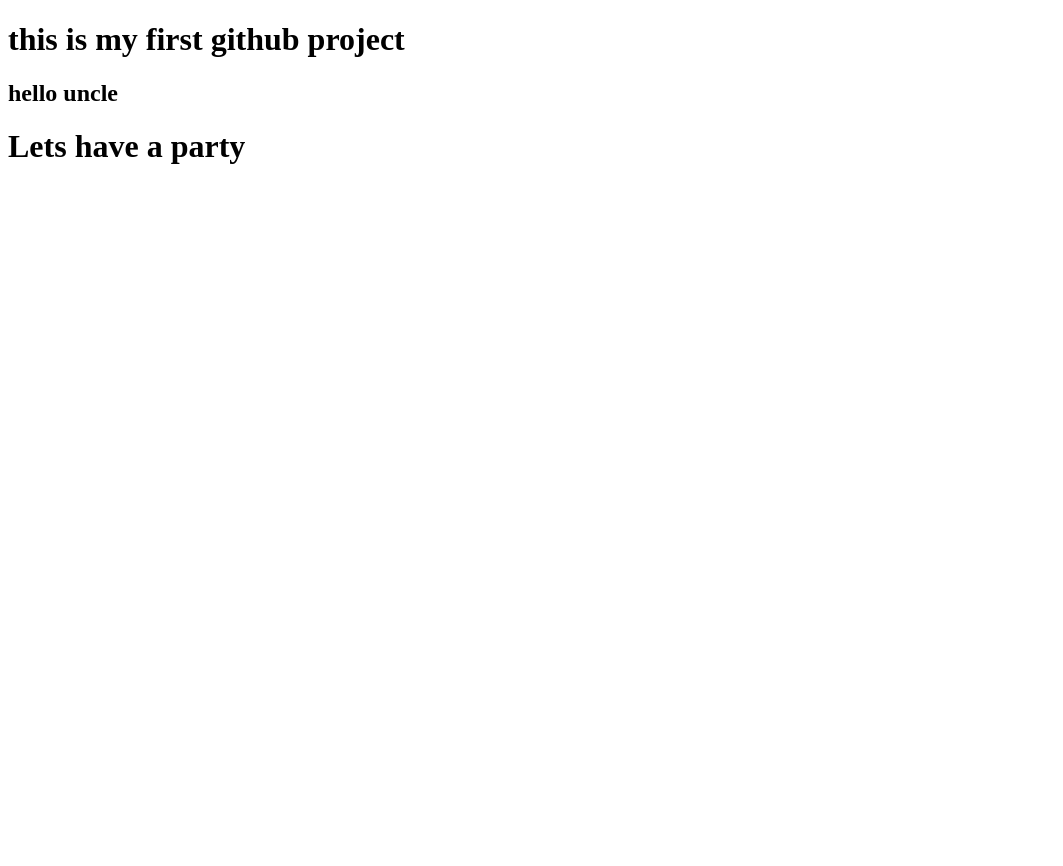
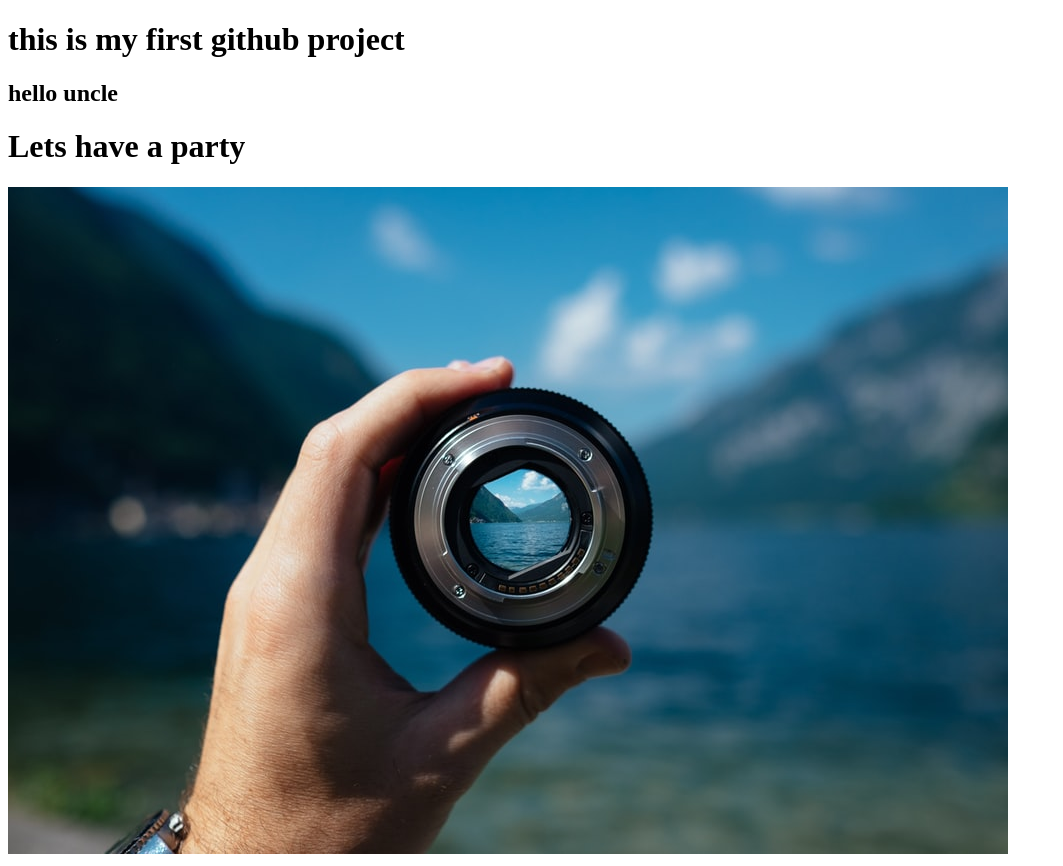
Before and after one commit to arashed16/my-first-website, a plain HTML site: page index.html in a window 1280 px wide. Shown: the whole page, without its empty margins (0-1063 px from the left). Before the commit the page ends 800 px from the top, so only its background shows below. Drawn offline with Linux system fonts and the light colour scheme.

Commit message:
hello world

```diff
--- a/index.html
+++ b/index.html
@@ -10,5 +10,6 @@
     <h1> this is my first github project</h1>
     <h2> hello uncle</h2>
     <h1>Lets have a party</h1>
+    <img src="photo-1453728013993-6d66e9c9123a.jpg" alt="">
 </body>
 </html>
```
Also changed, not shown: photo-1453728013993-6d66e9c9123a.jpg (added).
